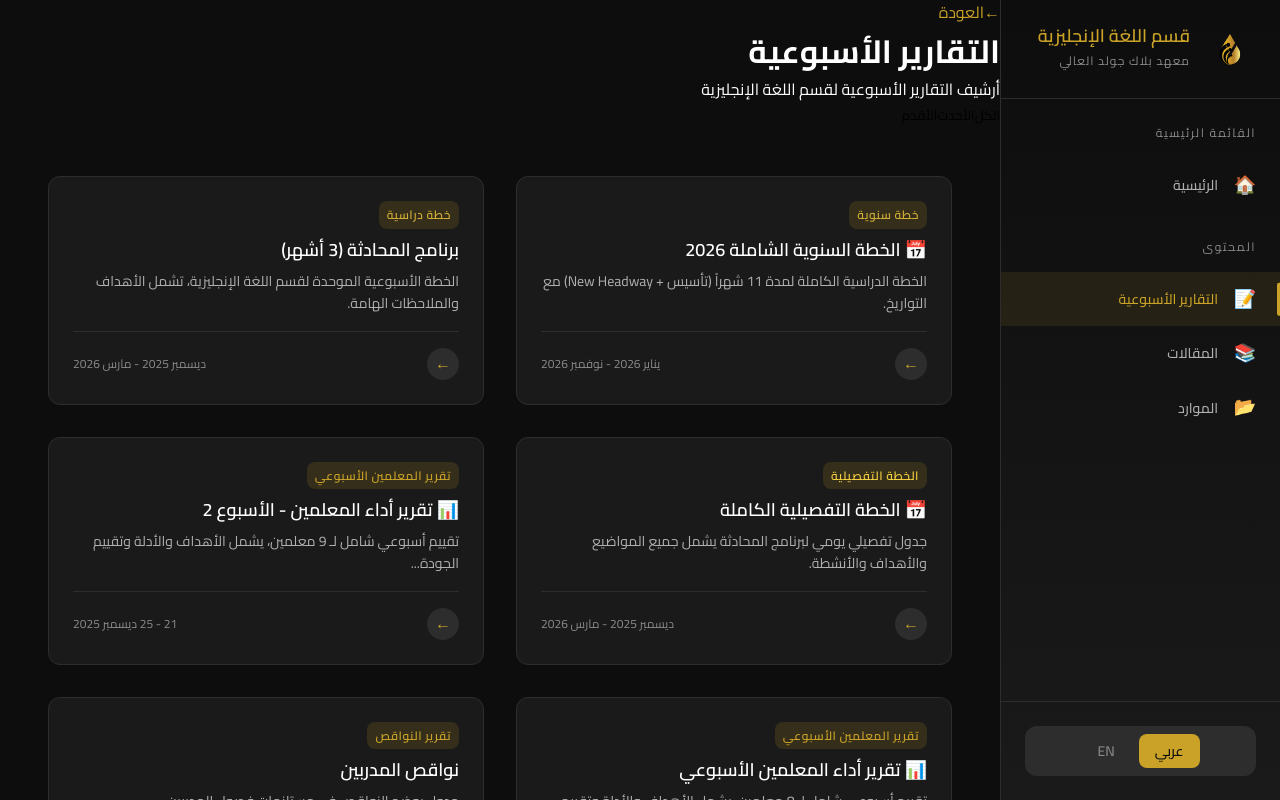
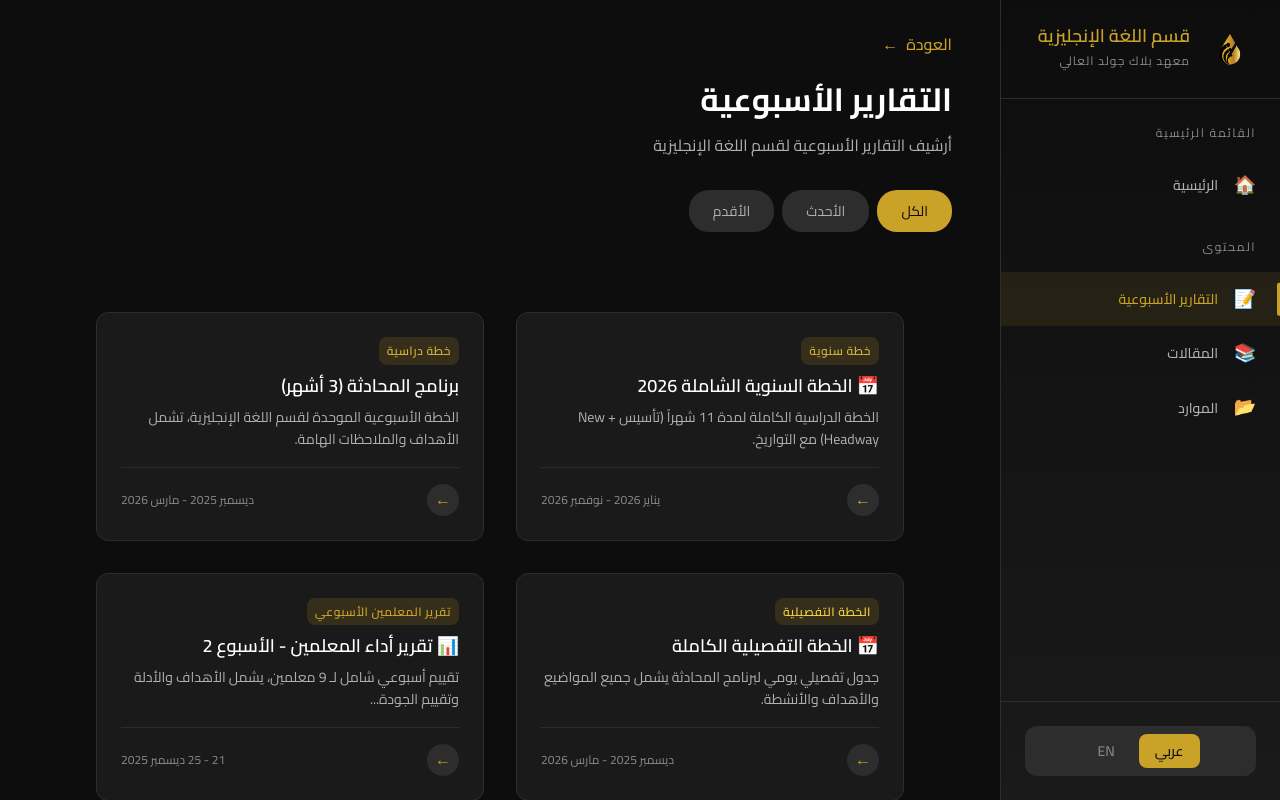
Before and after one commit to menoo20/English-Portal, a Next.js app: page /English-Portal/reports in a window 1280 px wide. Shown: the top 800 px of the page. Built offline with nearby package versions, Linux system fonts and the light colour scheme.

Commit message:
Fix: Add proper padding to reports page layout

```diff
--- a/src/app/globals.css
+++ b/src/app/globals.css
@@ -818,3 +818,65 @@ body.sidebar-collapsed .main-content {
 [dir="rtl"] .page-title {
   font-family: 'Cairo', sans-serif;
 }
+
+/* ============================================
+   PAGE LAYOUT STYLES
+   ============================================ */
+.reports-page,
+.blog-page,
+.resources-page {
+  padding: var(--space-xl) var(--space-2xl);
+}
+
+.page-header {
+  margin-bottom: var(--space-xl);
+}
+
+.page-title {
+  font-size: var(--font-size-3xl);
+  font-weight: 700;
+  color: var(--color-white);
+  margin-bottom: var(--space-sm);
+}
+
+.page-description {
+  font-size: var(--font-size-base);
+  color: var(--color-gray-light);
+  margin-bottom: var(--space-lg);
+}
+
+.back-nav {
+  display: inline-flex;
+  align-items: center;
+  gap: var(--space-sm);
+  color: var(--color-gold);
+  font-weight: 500;
+  margin-bottom: var(--space-md);
+  transition: opacity var(--transition-fast);
+}
+
+.back-nav:hover {
+  opacity: 0.8;
+}
+
+.filter-bar {
+  display: flex;
+  gap: var(--space-sm);
+  margin-bottom: var(--space-xl);
+  flex-wrap: wrap;
+}
+
+.filter-chip {
+  padding: var(--space-sm) var(--space-lg);
+  background: var(--color-black-lighter);
+  color: var(--color-gray-light);
+  border-radius: var(--border-radius-lg);
+  font-size: var(--font-size-sm);
+  transition: all var(--transition-fast);
+}
+
+.filter-chip:hover,
+.filter-chip.active {
+  background: var(--color-gold);
+  color: var(--color-black);
+}
```
